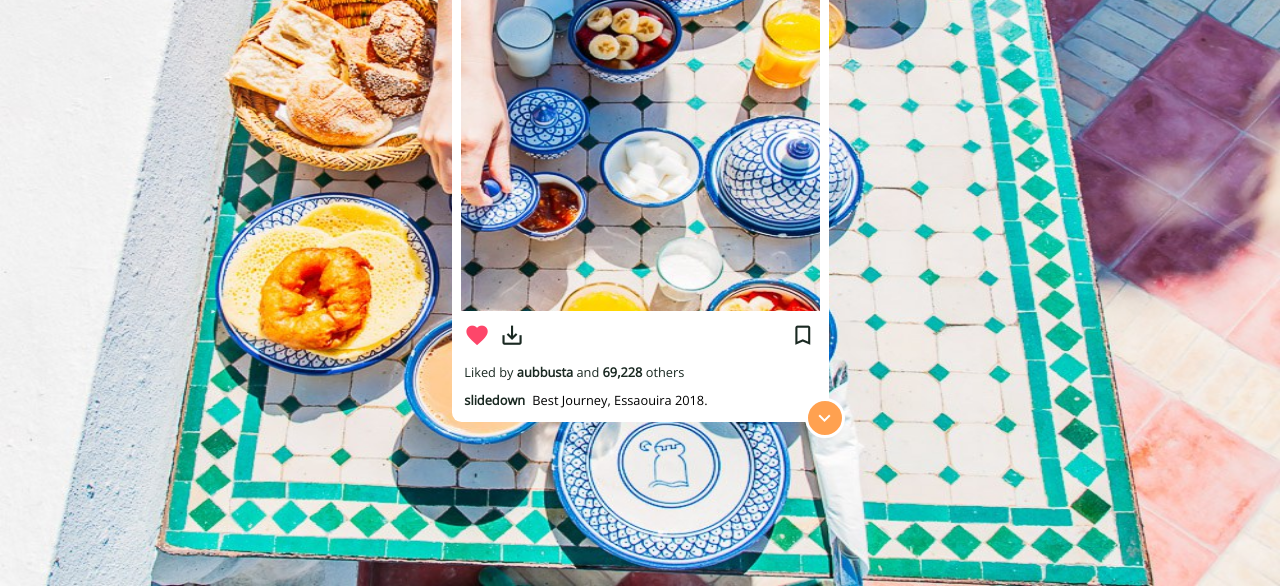
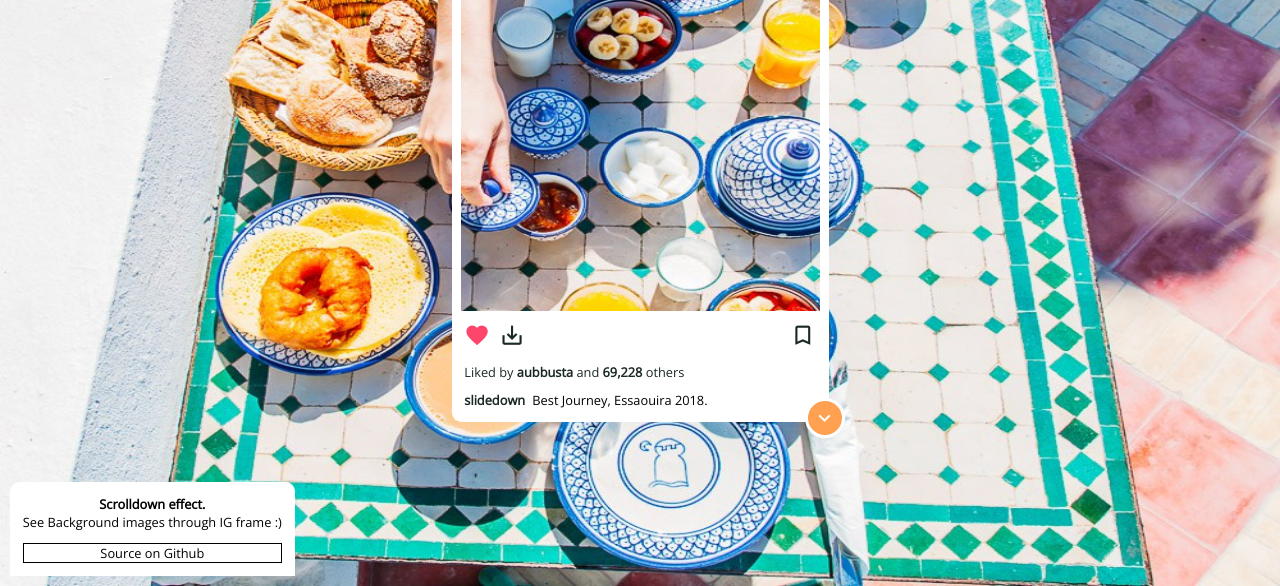
Before and after one commit to ayoub-bousetta/Instagram-Frame, a website built with webpack: page index.html in a window 1280 px wide. Shown: the part 214-800 px from the top of the page. Built offline with nearby package versions, Linux system fonts and the light colour scheme; grey boxes are pictures that could not be loaded.

Commit message:
Respo fixed

```diff
--- a/index.html
+++ b/index.html
@@ -108,6 +108,13 @@
 
 
 
+    <div class="descp">
+        <p><b>Scrolldown effect. </b></p>
+        <p>See Background images through IG frame :)</p>
+        <a href="https://github.com/ayoub-bousetta/Instagram-Frame">Source on Github</a>
+
+    </div>
+
  </header>
 
 
--- a/src/css/main.scss
+++ b/src/css/main.scss
@@ -7,7 +7,7 @@ $fsize:18px;
 $pink:#FD466A;
 $yellow:#ffa150  ;
 $fsmobile:16px;
-$bp:1290px;
+$bp:992px;
 $fontfam:'Open Sans', sans-serif;
 body,
 html {
@@ -51,11 +51,21 @@ html {
             //overflow: hidden;
             height: 100vh;
 
-            .item{    width: 100%;
-                height: 100%;
+            .item{    width: 100vw;
+                height: 100vh;
                display: block;
               position: relative;
               top:0px; bottom:0px;
+
+
+              display: flex;
+              justify-content: center;
+              align-items: center;
+
+              flex-direction: column;
+
+
+
                 &.down{
 
                     transition: all 2s ease 0s;
@@ -76,17 +86,20 @@ html {
 
 
                 img{
+                    max-width: 100%;
+                    max-height: 100%;
                     width: 100%;
-                    height:100%;
+                    height: 100%;
+                    @media screen and (max-width:$bp){
+                        min-width: 1200px;
+                        height: 100vh;
+                        max-width: 100vw;
+                    }
                 }
 
 
                 .content{
 
-                        display: flex;
-                        justify-content: center;
-                        align-items: center;
-                        min-height: 100vh;flex-direction: column;
                         p{
                             text-transform: uppercase;    margin: 0 auto;
                             font-weight: bold;
@@ -100,6 +113,34 @@ html {
             }
         }
 
+
+        .descp{
+            @media screen and (max-width:$bp){
+            display: none;
+        }
+            position: absolute;
+            left: 10px;
+    bottom: 10px;
+    z-index: 1;
+            color: #000;
+            background: rgba(255, 255, 255, 1);
+            padding: 0.8rem 0.8rem;
+            border-top-left-radius: 0.6rem;
+            border-top-right-radius: 0.6rem;
+            p{
+                text-transform: normal;    margin: 0 auto;
+                font-size: 0.8rem;
+                color: #000;display: block;
+            }
+            span,a{
+                font-size: 0.8rem;display: block;
+                text-decoration: none; color: #000;
+            }
+            a{
+                border: 1px solid #000;
+                margin-top: 12px;
+            }
+        }
     }
 
 
```
Also changed, not shown: dist/css/main.css, 2 other files.
